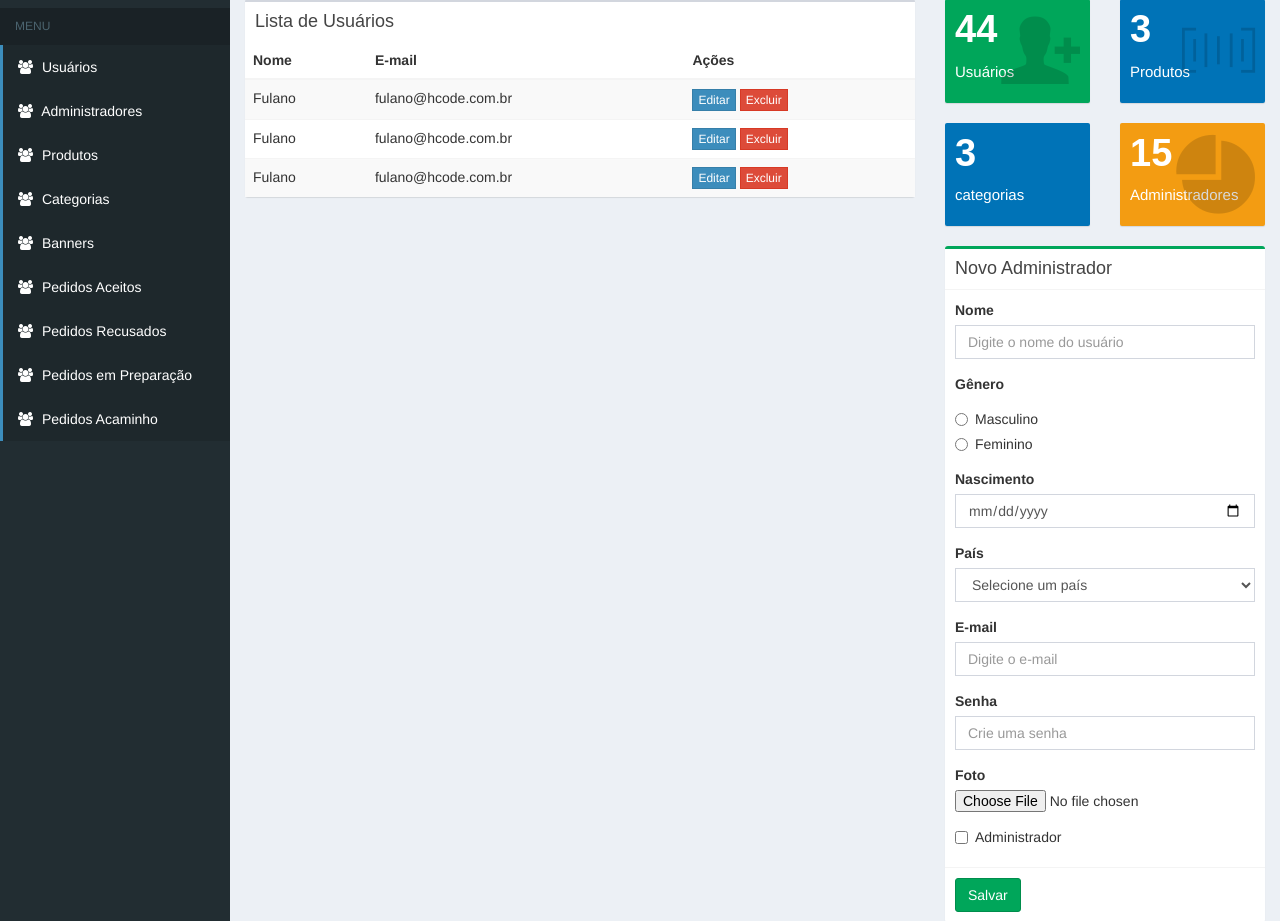
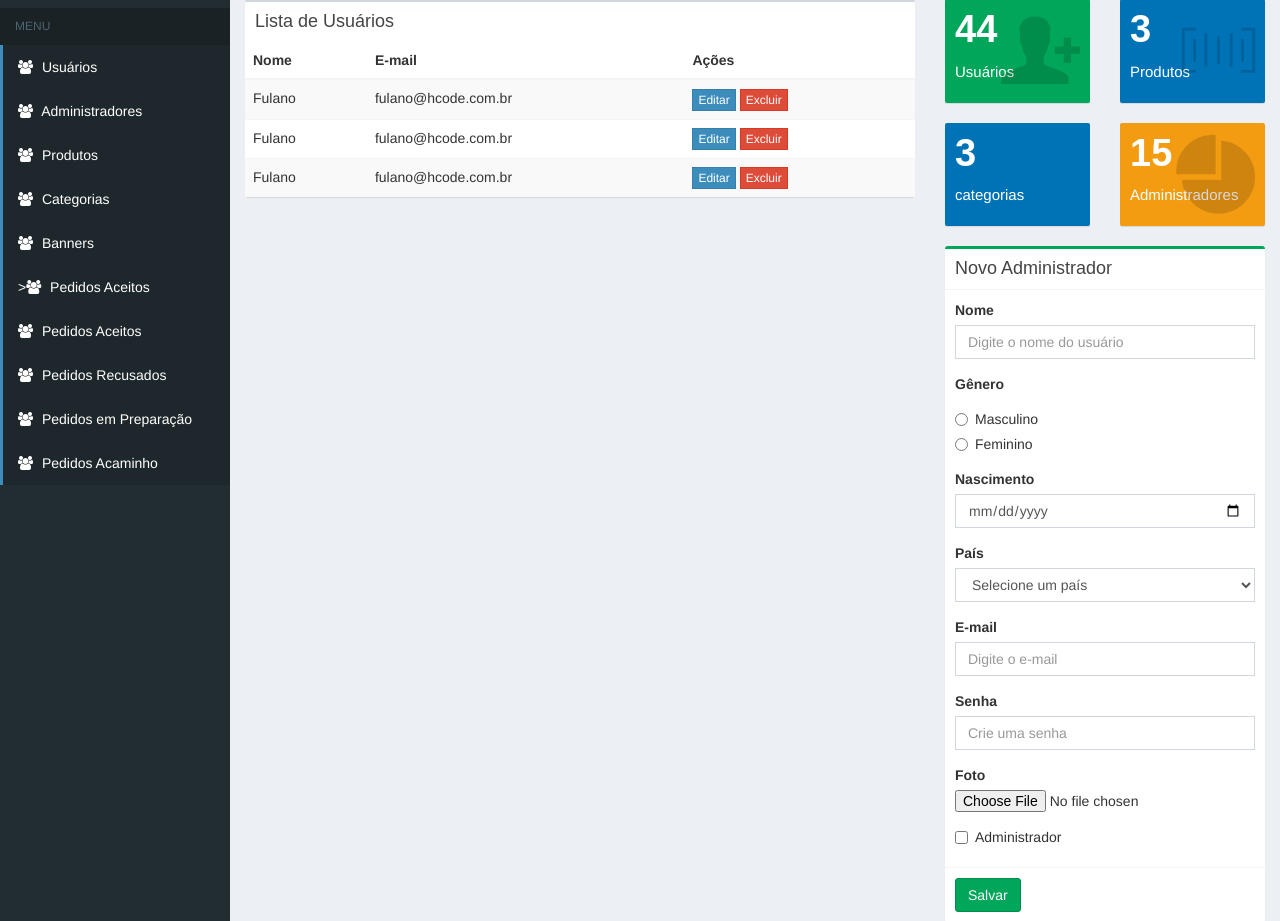
Before and after one commit to Douglasoliveirab/delivery, a PHP site: page /painel/index.php in a window 1280 px wide. Shown: the part 107-1028 px from the top of the page. Run offline with PHP 8.4, Linux system fonts and the light colour scheme; some web fonts are replaced.

Commit message:
feat:retrocedi um commit

```diff
--- a/painel/index.php
+++ b/painel/index.php
@@ -154,6 +154,11 @@
             <li class="active">
               <a href="#"><i class="fa fa-users"></i> <span>Banners</span></a>
             </li>
+             <!-- Optionally, you can add icons to the links -->
+             <li class="active">
+              <a href="pedidos.php">
+                ><i class="fa fa-users"></i> <span>Pedidos Aceitos</span></a
+              >
             <!-- Optionally, you can add icons to the links -->
             <li class="active">
               <a href="#"
```
